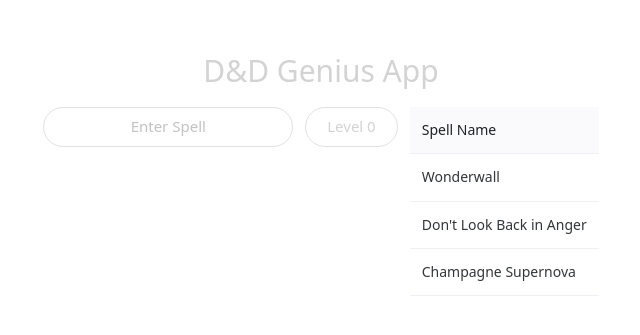
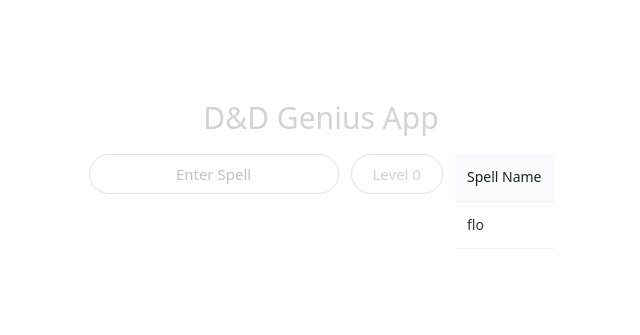
Before and after one commit to FlorenceT2023/dnd-genius-webapp, a Vue app: page / in a window 1280 px wide. Shown: the part 225-560 px from the top of the page, without its empty margins (319-959 px from the left). Built offline with nearby package versions, Linux system fonts and the light colour scheme.

Commit message:
DND-8 Created and wired spells store

```diff
--- a/src/components/Dropdown.vue
+++ b/src/components/Dropdown.vue
@@ -2,11 +2,11 @@
 import { type DropdownOption } from 'naive-ui'
 import {ref} from 'vue'
 import type { JsonFormat, Spell } from '../models/jsonformat'
-import { useSpellsStore } from '../stores/spells'
+import { useLevelStore } from '../stores/spellsLevel'
 
 const spells = ref([] as Spell[])
 const spellsCount = ref(0)
-const spellStore = useSpellsStore()
+const levelStore = useLevelStore()
 
 const options: DropdownOption[] = [
   {
@@ -32,7 +32,7 @@ const options: DropdownOption[] = [
 async function handleSelect(key: number) {
   // const response = await fetch(`https://localhost:8080/spells/api/2014/spells?level=${key}`)
   // const result = (await response.json()) as JsonFormat
-  spellStore.selectLevel(key)
+  levelStore.selectLevel(key)
   // console.log(result)
   // spellsCount.value = result.count
   // spells.value = result.results
@@ -47,7 +47,7 @@ async function handleSelect(key: number) {
     :options="options"
     @select="handleSelect"
   >
-    <n-button size="large" class="button" round>Level {{ spellStore.level }}</n-button>
+    <n-button size="large" class="button" round>Level {{ levelStore.level }}</n-button>
   </n-dropdown>
 
 </template>
--- a/src/components/tableDisplay.vue
+++ b/src/components/tableDisplay.vue
@@ -1,9 +1,13 @@
 <script setup lang="ts">
-import { ref } from 'vue'
+import { computed, ref } from 'vue'
 // import type { Spell } from '../models/jsonformat'
 import { NDataTable } from 'naive-ui'
+import { useSpellsStore } from '@/stores/spellsSearch'
 
 // const spells = ref([] as Spell[])
+
+const spellStore = useSpellsStore()
+const data = spellStore.spells
 
 function createColumns() {
   return [
@@ -14,20 +18,8 @@ function createColumns() {
   ]
 }
 
-interface Song {
-  no: number
-  spellname: string
-  length: string
-}
-
-const data: Song[] = [
-  { no: 3, spellname: 'Wonderwall', length: '4:18' },
-  { no: 4, spellname: 'Don\'t Look Back in Anger', length: '4:48' },
-  { no: 12, spellname: 'Champagne Supernova', length: '7:27' }
-]
 const columns = createColumns()
 const pagination = false as const
-
 </script>
 
 <template>
--- /dev/null
+++ b/src/models/spell.ts
@@ -0,0 +1,3 @@
+export interface Spell {
+    spellname: string
+}
--- a/src/stores/spells.ts
+++ b/src/stores/spellsLevel.ts
@@ -4,9 +4,10 @@ import { ref } from 'vue'
 // but it's best to use the name of the store and surround it with `use`
 // and `Store` (e.g. `useUserStore`, `useCartStore`, `useProductStore`)
 // the first argument is a unique id of the store across your application
-export const useSpellsStore = defineStore('spells', () => {
-    const level = ref(0)
-    function selectLevel(newLevel:number) {
+export const useLevelStore = defineStore('level', () => {
+  const level = ref(0)
+
+  function selectLevel(newLevel: number) {
     level.value = newLevel
   }
 
--- /dev/null
+++ b/src/stores/spellsSearch.ts
@@ -0,0 +1,13 @@
+import type { Spell } from '@/models/spell'
+import { defineStore } from 'pinia'
+import { ref } from 'vue'
+
+export const useSpellsStore = defineStore('spells', () => {
+    const spells = ref<Spell[]>([{ spellname: 'flo' }])
+
+    function storeSpells(spellsList: Spell[]) {
+        spells.value = spellsList
+    }
+
+    return { spells,  storeSpells }
+})
--- a/tsconfig.app.json
+++ b/tsconfig.app.json
@@ -3,6 +3,9 @@
   "compilerOptions": {
     "tsBuildInfoFile": "./node_modules/.tmp/tsconfig.app.tsbuildinfo",
     "types": ["vite/client"],
+    "paths": {
+      "@/*": ["./src/*"]
+    },
 
     /* Linting */
     "strict": true,
--- a/vite.config.ts
+++ b/vite.config.ts
@@ -1,7 +1,13 @@
 import { defineConfig } from 'vite'
 import vue from '@vitejs/plugin-vue'
+import { fileURLToPath } from 'url'
 
 // https://vite.dev/config/
 export default defineConfig({
   plugins: [vue()],
+  resolve: {
+    alias:{
+      '@': fileURLToPath(new URL('./src', import.meta.url))
+    }
+  }
 })
```
Also changed, not shown: src/App.vue (+3 -7 lines).
